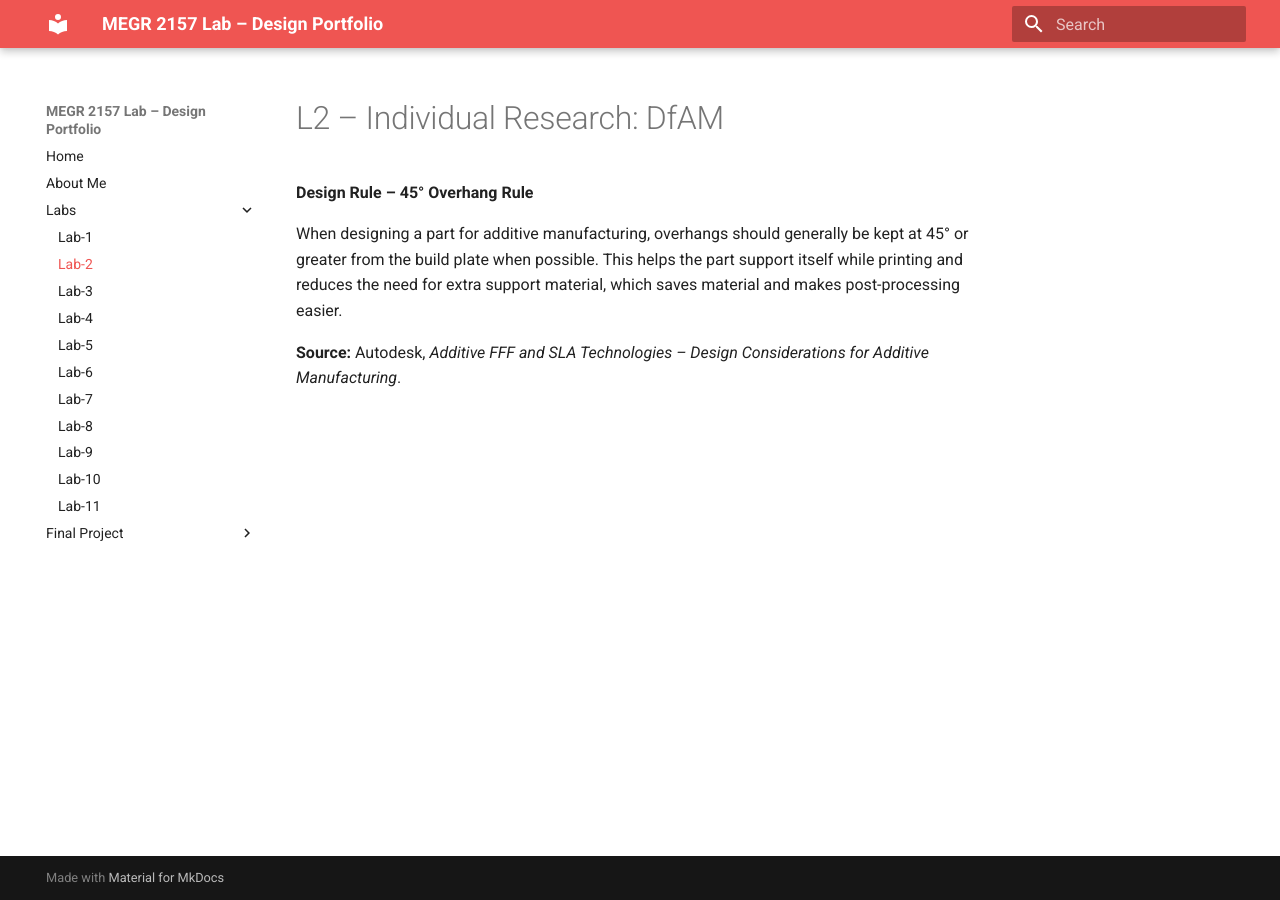
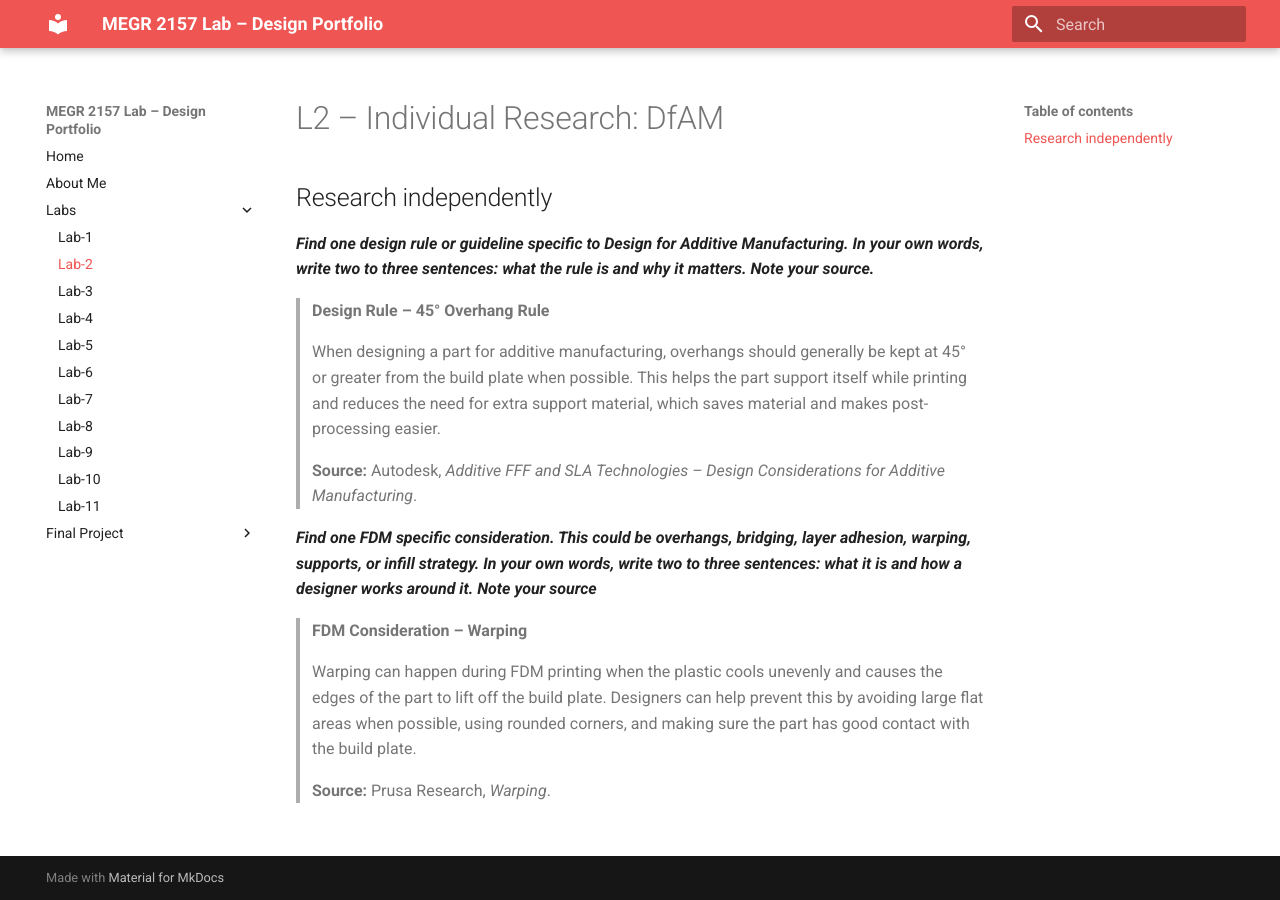
Before and after one commit to KaileighAnn/kaileigh-hill-lab-portfolio, an MkDocs documentation site: the page built from docs/Labs/L02/index.md, in a window 1280 px wide. Built offline with MkDocs 1.6.1 and Material for MkDocs 9.7.7, drawn with Linux system fonts in a browser that asks for light colours.

Commit message:
Expand L2 index with design rules and FDM considerations
Added sections on FDM considerations and design rules for additive manufacturing, including details on overhangs and warping.

```diff
--- a/docs/Labs/L02/index.md
+++ b/docs/Labs/L02/index.md
@@ -1,7 +1,19 @@
 # L2 – Individual Research: DfAM
 
-**Design Rule – 45° Overhang Rule**
+## Research independently
 
-When designing a part for additive manufacturing, overhangs should generally be kept at 45° or greater from the build plate when possible. This helps the part support itself while printing and reduces the need for extra support material, which saves material and makes post-processing easier.
+**_Find one design rule or guideline specific to Design for Additive Manufacturing. In your own words, write two to three sentences: what the rule is and why it matters. Note your source._**
 
-**Source:** Autodesk, *Additive FFF and SLA Technologies – Design Considerations for Additive Manufacturing*.
+>**Design Rule – 45° Overhang Rule**
+>
+>When designing a part for additive manufacturing, overhangs should generally be kept at 45° or greater from the build plate when possible. This helps the part support itself while printing and reduces the need for extra support material, which saves material and makes post-processing easier.
+>
+>**Source:** Autodesk, *Additive FFF and SLA Technologies – Design Considerations for Additive Manufacturing*.
+
+**_Find one FDM specific consideration. This could be overhangs, bridging, layer adhesion, warping, supports, or infill strategy. In your own words, write two to three sentences: what it is and how a designer works around it. Note your source_**
+
+>**FDM Consideration – Warping**
+>
+>Warping can happen during FDM printing when the plastic cools unevenly and causes the edges of the part to lift off the build plate. Designers can help prevent this by avoiding large flat areas when possible, using rounded corners, and making sure the part has good contact with the build plate.
+>
+>**Source:** Prusa Research, *Warping*.
```
